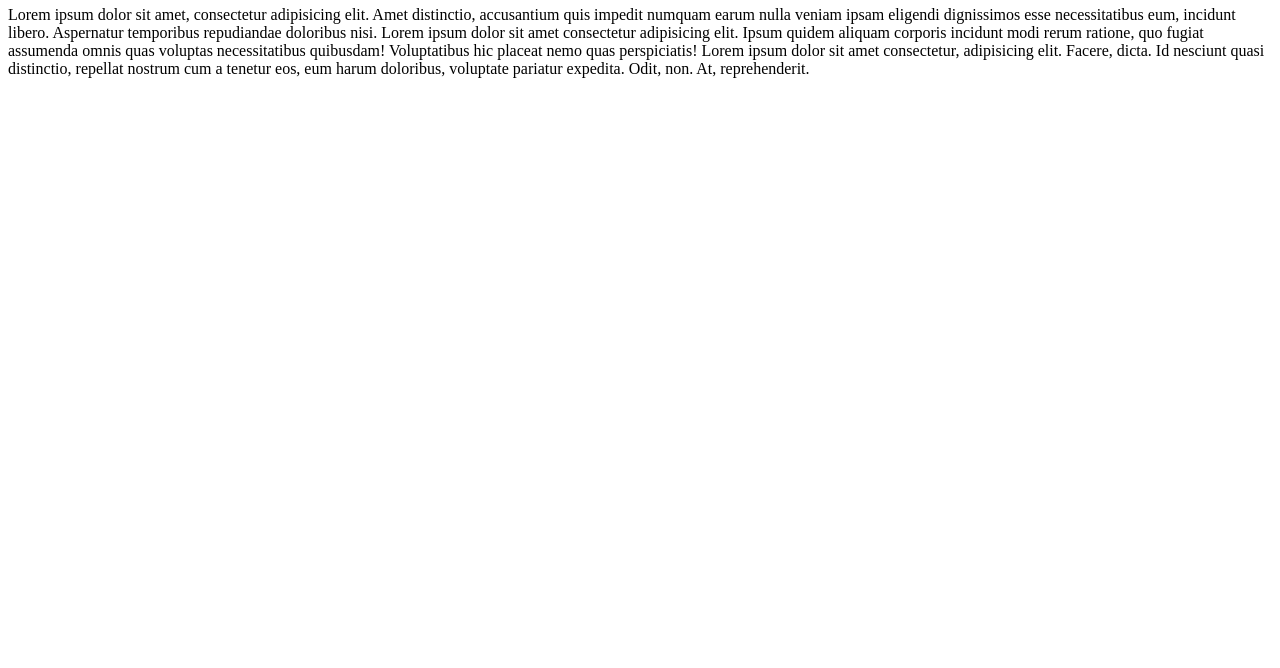
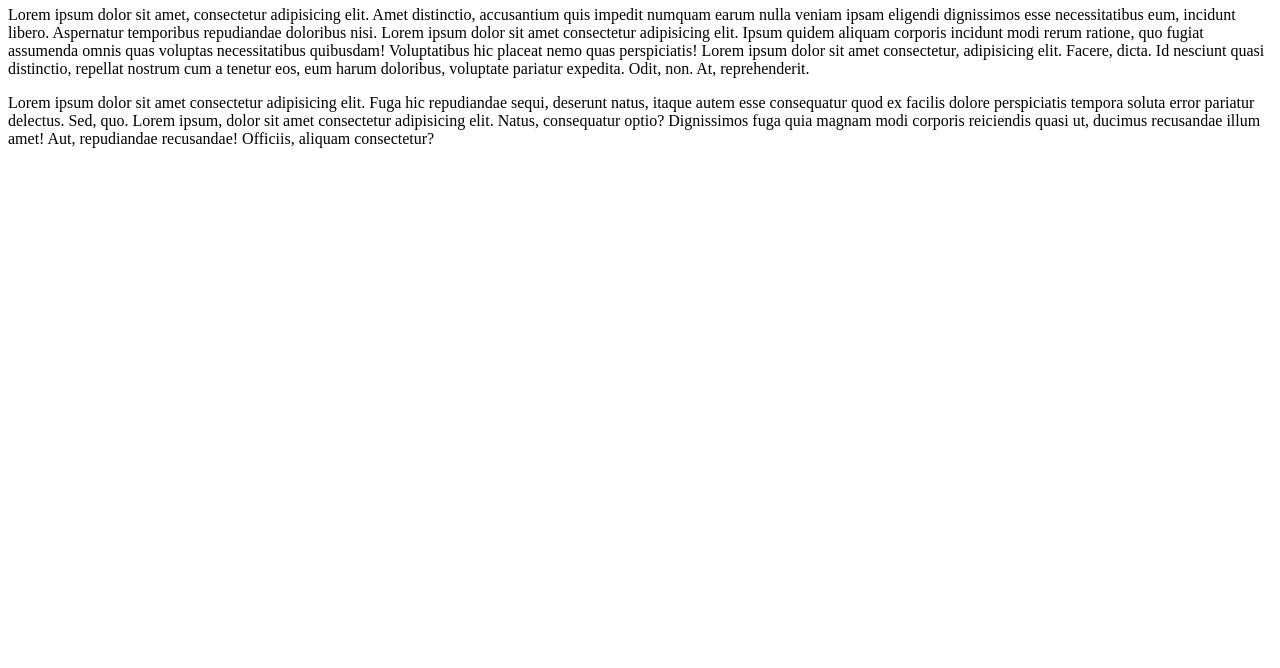
Before and after one commit to gustavocarlos16/siteesco, a plain HTML site: page index.html in a window 1280 px wide. Shown: the part 132-800 px from the top of the page. Drawn offline with Linux system fonts and the light colour scheme.

Commit message:
mais um paragrafo
mais uma teg p

```diff
--- a/index.html
+++ b/index.html
@@ -11,5 +11,7 @@
 
     <h1>eeep paulo barbosa leite</h1>
     <p>Lorem ipsum dolor sit amet, consectetur adipisicing elit. Amet distinctio, accusantium quis impedit numquam earum nulla veniam ipsam eligendi dignissimos esse necessitatibus eum, incidunt libero. Aspernatur temporibus repudiandae doloribus nisi. Lorem ipsum dolor sit amet consectetur adipisicing elit. Ipsum quidem aliquam corporis incidunt modi rerum ratione, quo fugiat assumenda omnis quas voluptas necessitatibus quibusdam! Voluptatibus hic placeat nemo quas perspiciatis! Lorem ipsum dolor sit amet consectetur, adipisicing elit. Facere, dicta. Id nesciunt quasi distinctio, repellat nostrum cum a tenetur eos, eum harum doloribus, voluptate pariatur expedita. Odit, non. At, reprehenderit.</p>
+
+    <p>Lorem ipsum dolor sit amet consectetur adipisicing elit. Fuga hic repudiandae sequi, deserunt natus, itaque autem esse consequatur quod ex facilis dolore perspiciatis tempora soluta error pariatur delectus. Sed, quo. Lorem ipsum, dolor sit amet consectetur adipisicing elit. Natus, consequatur optio? Dignissimos fuga quia magnam modi corporis reiciendis quasi ut, ducimus recusandae illum amet! Aut, repudiandae recusandae! Officiis, aliquam consectetur?</p>
 </body>
 </html>
```
